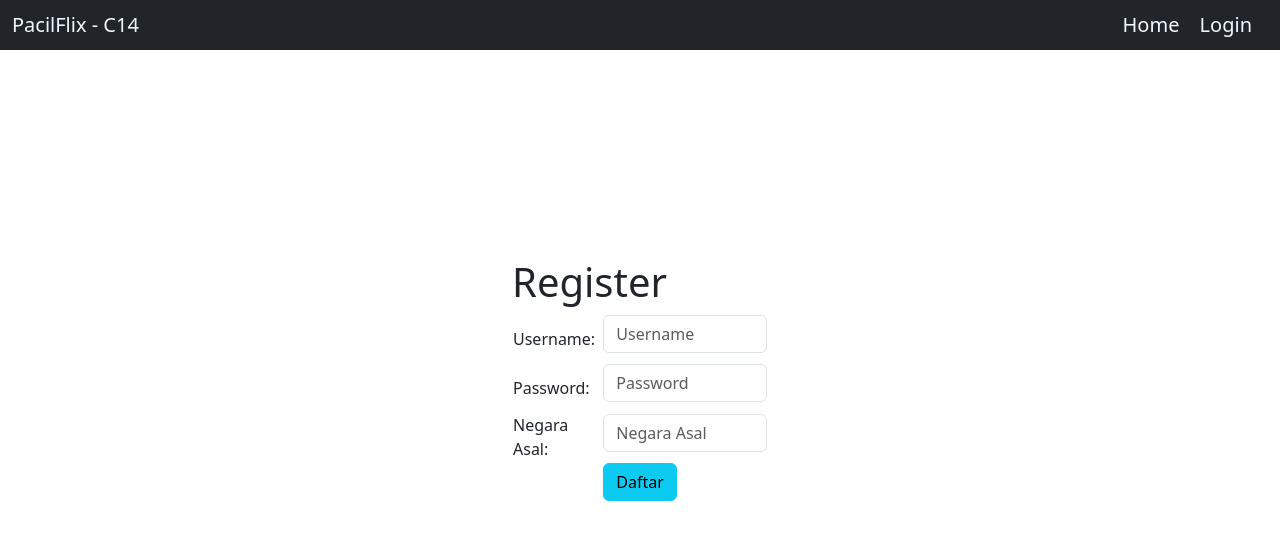
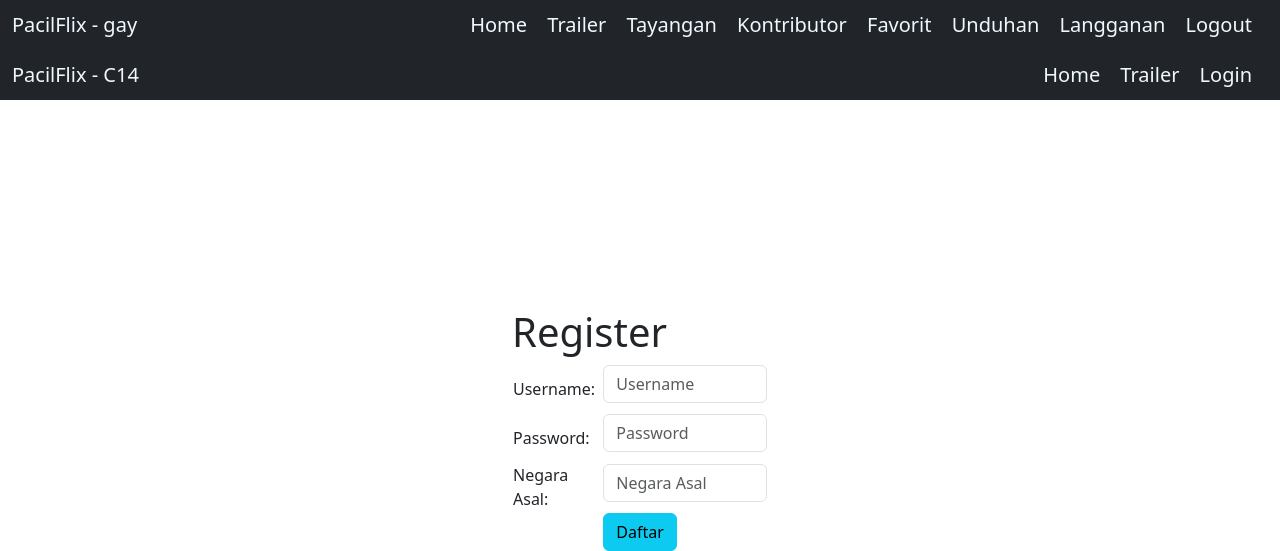
Before and after one commit to budf93/tugas-kelompok-basdat-c14, a Django app: page /register/ in a window 1280 px wide. Shown: the top 551 px of the page. Run offline with Django 5.2, Linux system fonts and the light colour scheme.

Commit message:
Added Universall Navbars

```diff
--- a/main/templates/register.html
+++ b/main/templates/register.html
@@ -6,6 +6,16 @@
 {% endblock meta %}
 
 {% block content %}
+<nav class="navbar navbar-light bg-dark">
+    <div class="container-fluid">
+      <span class="navbar-brand mb-0 h1" style="color: aliceblue;">PacilFlix - C14</span>
+      <div>
+      <a class="navbar-brand" style="color: aliceblue;" href="{% url 'main:show_home' %}">Home</a>
+      <a class="navbar-brand" style="color: aliceblue;" href="{% url 'main:show_trailer' %}">Trailer</a>
+      <a class="navbar-brand" style="color: aliceblue;" href="{% url 'main:show_login' %}">Login</a>
+      </div>
+    </div>
+  </nav>
 
 <div class = "login">
     <div style="margin: auto; width: 20vw; padding-top: 26vh;">
--- a/main/views.py
+++ b/main/views.py
@@ -5,7 +5,7 @@ def show_main(request):
     context = {
     }
 
-    return render(request, "main.html", context)
+    return render(request, "home.html", context)
 
 def daftar_kontributor(request):
     context = {
--- a/templates/base.html
+++ b/templates/base.html
@@ -21,15 +21,7 @@
     </head>
 
     <body>
-        <nav class="navbar navbar-light bg-dark">
-            <div class="container-fluid">
-              <span class="navbar-brand mb-0 h1" style="color: aliceblue;">PacilFlix - C14</span>
-              <div>
-              <a class="navbar-brand" style="color: aliceblue;" href="{% url 'main:show_home' %}">Home</a>
-              <a class="navbar-brand" style="color: aliceblue;" href="{% url 'main:show_login' %}">Login</a>
-              </div>
-            </div>
-          </nav>
+        {% include 'navbar.html' %}
         {% block content %}
         {% endblock content %}
     </body>
--- /dev/null
+++ b/templates/navbar.html
@@ -0,0 +1,19 @@
+
+<!-- Navigation (nanti tambah if else dalam kalau udh authenticated) -->
+<nav class="navbar navbar-light bg-dark">
+    <div class="container-fluid">
+      <span class="navbar-brand mb-0 h1" style="color: aliceblue;">PacilFlix - gay</span>
+      <div>
+      <a class="navbar-brand" style="color: aliceblue;" href="{% url 'main:show_home' %}">Home</a>
+      <a class="navbar-brand" style="color: aliceblue;" href="{% url 'main:show_trailer' %}">Trailer</a>
+      <a class="navbar-brand" style="color: aliceblue;" href="{% url 'main:show_tayangan' %}">Tayangan</a>
+      <a class="navbar-brand" style="color: aliceblue;" href="{% url 'main:daftar_kontributor' %}">Kontributor</a>
+      <a class="navbar-brand" style="color: aliceblue;" href="{% url 'main:daftar_favorit' %}">Favorit</a>
+      <a class="navbar-brand" style="color: aliceblue;" href="{% url 'main:daftar_unduhan' %}">Unduhan</a>
+      <a class="navbar-brand" style="color: aliceblue;" href="{% url 'main:langganan' %}">Langganan</a>
+      <a class="navbar-brand" style="color: aliceblue;" href="#">Logout</a>
+      <!--<a class="navbar-brand" style="color: aliceblue;" href="{% url 'main:show_login' %}">Login</a>-->
+
+      </div>
+    </div>
+  </nav>
```
Also changed, not shown: main/templates/home.html (+10 -1 lines), main/templates/login.html (+13 -0 lines).
